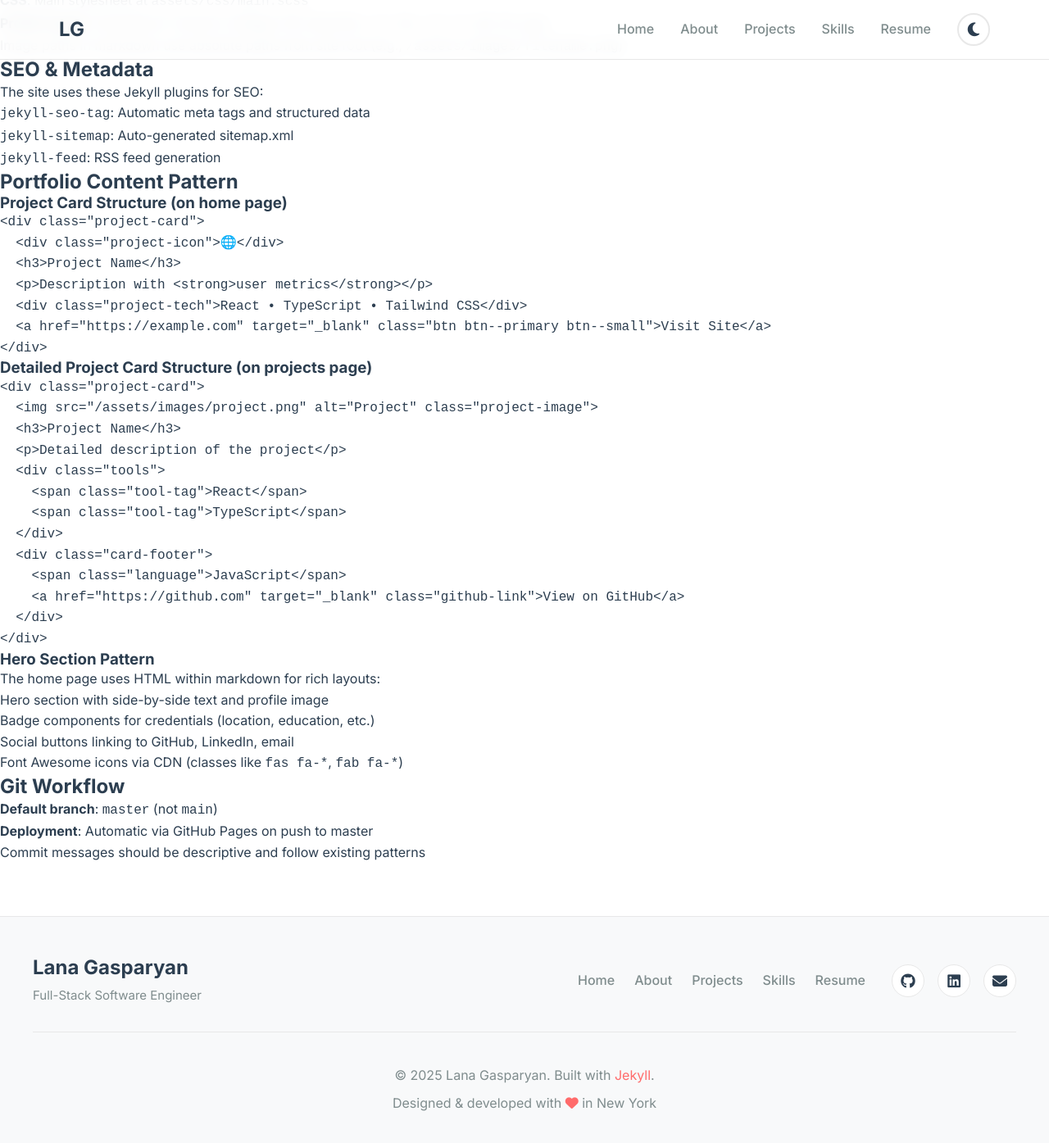
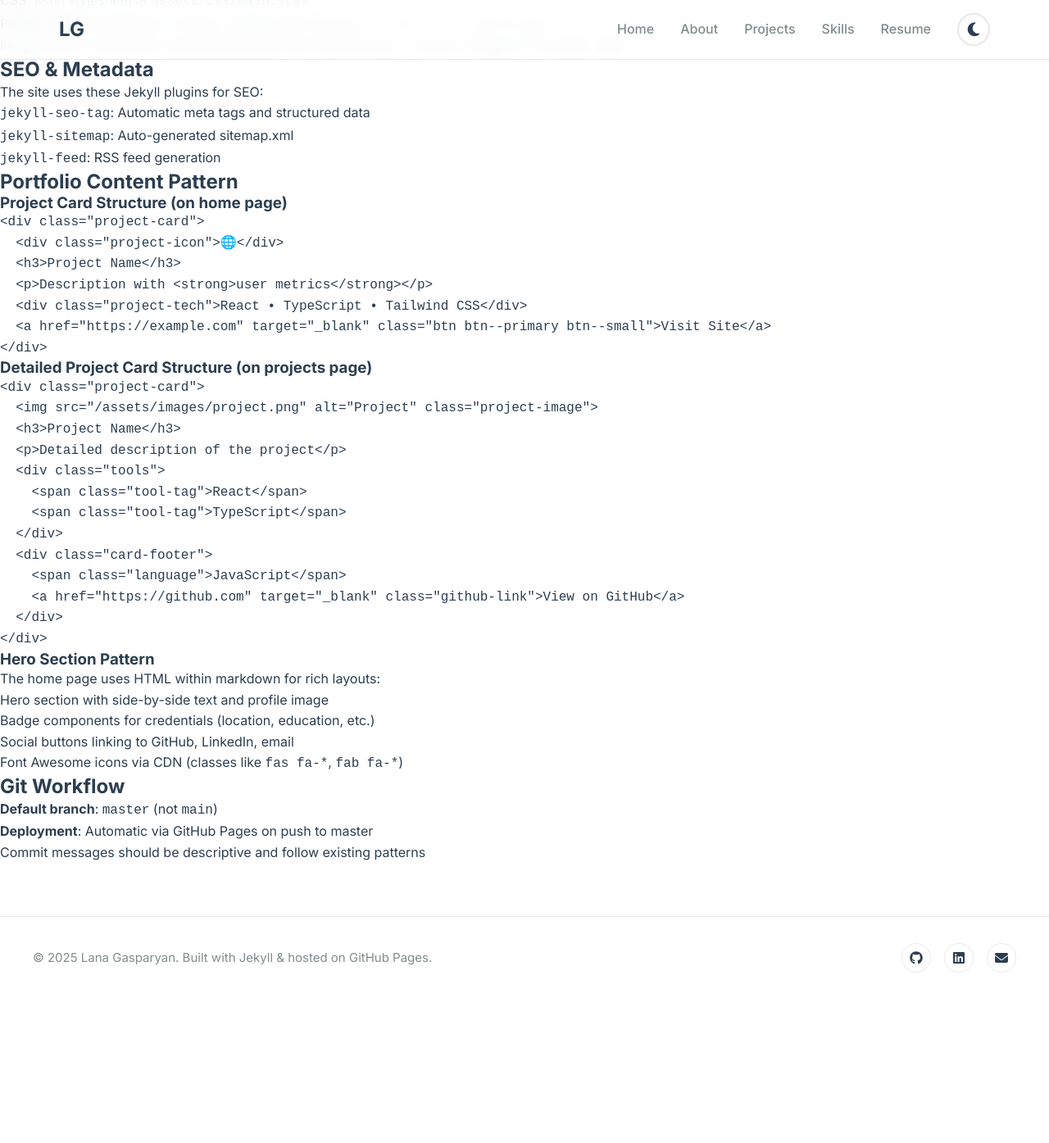
Before and after one commit to lanagasparyan/lanagasparyan.github.io, a Jekyll site: the page built from CLAUDE.md, in a window 1280 px wide and 1400 px high, scrolled down 3276 px. Shown: the top 1395 px of the window at 82% size. Built offline with Jekyll 4.4.1, drawn with Linux system fonts in a browser that asks for light colours; our own code applies the rules of GitHub Pages for plain Markdown files; after the commit the page ends 4495 px from its top, so only the background shows below that.

Commit message:
fix: match projects, CTA, and footer exactly to mockup
Updated content and styling to match the approved mockup exactly:

Projects Section Updates:
- Changed subtitle from "Real-world applications..." to "Some of my recent work"
- Updated BinaryDecimal description to mention "17+ utilities including Markdown editor..."
- Updated MemoDiction description to "AI-powered dictionary with automated content generation"
- Changed Skill Quest tagline from "Gamified Learning Platform" to "Full-Stack Application"
- Updated Skill Quest description to "AI Learning Planner with secure JWT authentication..."
- Fixed tech tags for all projects to match mockup
- Changed button class from .project-link to .project-footer
- Updated buttons to use .btn .btn-primary .btn-small classes
- Changed GitHub button text to "View on GitHub"

CTA Section Updates:
- Changed heading from "Let's Build Something Great Together" to "Let's Work Together"
- Updated description to match mockup exactly
- Added third button "View All Projects" as primary button
- Changed button order: View All Projects, Download Resume, Get in Touch
- Updated icons to match mockup (briefcase, file-pdf, envelope)

Footer Updates:
- Simplified layout to match mockup (two-column: text + social)
- Changed class names from .site-footer to .footer
- Updated text to "Built with Jekyll & hosted on GitHub Pages"
- Removed extra footer sections (navigation links, footer-info, footer-bottom)
- Changed background from bg-secondary to bg-primary
- Reduced padding and simplified structure
- Updated social link styling to smaller size (36px instead of 40px)

All changes ensure pixel-perfect match with the approved mockup design.

🤖 Generated with [Claude Code](https://claude.com/claude-code)

Co-Authored-By: Claude <noreply@anthropic.com>

```diff
--- a/_includes/footer/custom.html
+++ b/_includes/footer/custom.html
@@ -1,36 +1,19 @@
-<!-- Modern Footer -->
-<footer class="site-footer">
+<!-- Footer -->
+<footer class="footer">
     <div class="footer-container">
-        <div class="footer-content">
-            <div class="footer-info">
-                <h3>{{ site.author }}</h3>
-                <p>Full-Stack Software Engineer</p>
+        <div class="footer-text">
+            &copy; {{ 'now' | date: "%Y" }} {{ site.author }}. Built with Jekyll & hosted on GitHub Pages.
         </div>
-
-            <div class="footer-links">
-                <a href="{{ '/' | relative_url }}">Home</a>
-                <a href="{{ '/about/' | relative_url }}">About</a>
-                <a href="{{ '/projects/' | relative_url }}">Projects</a>
-                <a href="{{ '/skills/' | relative_url }}">Skills</a>
-                <a href="{{ '/resume/' | relative_url }}">Resume</a>
-            </div>
-
         <div class="footer-social">
-                <a href="https://github.com/{{ site.social.github }}" target="_blank" aria-label="GitHub">
+            <a href="https://github.com/{{ site.social.github }}" class="social-link" aria-label="GitHub" target="_blank">
                 <i class="fab fa-github"></i>
             </a>
-                <a href="https://www.linkedin.com/in/{{ site.social.linkedin }}" target="_blank" aria-label="LinkedIn">
+            <a href="https://www.linkedin.com/in/{{ site.social.linkedin }}" class="social-link" aria-label="LinkedIn" target="_blank">
                 <i class="fab fa-linkedin"></i>
             </a>
-                <a href="mailto:{{ site.social.email }}" aria-label="Email">
+            <a href="mailto:{{ site.social.email }}" class="social-link" aria-label="Email">
                 <i class="fas fa-envelope"></i>
             </a>
-            </div>
-        </div>
-
-        <div class="footer-bottom">
-            <p>&copy; {{ 'now' | date: "%Y" }} {{ site.author }}. Built with <a href="https://jekyllrb.com/" target="_blank">Jekyll</a>.</p>
-            <p>Designed & developed with <i class="fas fa-heart" style="color: var(--accent);"></i> in New York</p>
         </div>
     </div>
 </footer>
--- a/_sass/_footer.scss
+++ b/_sass/_footer.scss
@@ -1,69 +1,37 @@
 /**
  * Footer Styles
- * Modern footer with social links and copyright
+ * Simple footer with copyright and social links
  */
 
-.site-footer {
-    background: var(--bg-secondary);
+.footer {
+    background: var(--bg-primary);
     border-top: 1px solid var(--card-border);
-    padding: 3rem 2rem 2rem;
+    padding: 2rem;
     margin-top: 4rem;
 }
 
 .footer-container {
     max-width: 1200px;
     margin: 0 auto;
-}
-
-.footer-content {
     display: flex;
     justify-content: space-between;
     align-items: center;
     flex-wrap: wrap;
-    gap: 2rem;
-    margin-bottom: 2rem;
+    gap: 1.5rem;
 }
 
-.footer-info {
-    flex: 1;
-
-    h3 {
-        font-size: 1.5rem;
-        margin-bottom: 0.5rem;
-        font-family: 'Inter', sans-serif;
-        color: var(--text-primary);
-    }
-
-    p {
-        color: var(--text-secondary);
-        font-size: 0.9375rem;
-    }
-}
-
-.footer-links {
-    display: flex;
-    gap: 1.5rem;
-    flex-wrap: wrap;
-
-    a {
-        color: var(--text-secondary);
-        text-decoration: none;
-        font-weight: 500;
-        transition: color 0.3s ease;
-
-        &:hover {
-            color: var(--accent);
-        }
-    }
+.footer-text {
+    color: var(--text-secondary);
+    font-size: 0.9375rem;
 }
 
 .footer-social {
     display: flex;
     gap: 1rem;
 
-    a {
-        width: 40px;
-        height: 40px;
+    .social-link {
+        width: 36px;
+        height: 36px;
         border-radius: 50%;
         background: var(--card-bg);
         border: 1px solid var(--card-border);
@@ -73,7 +41,7 @@
         color: var(--text-primary);
         text-decoration: none;
         transition: all 0.3s ease;
-        font-size: 1.125rem;
+        font-size: 1rem;
 
         &:hover {
             background: var(--accent);
@@ -84,36 +52,11 @@
     }
 }
 
-.footer-bottom {
-    padding-top: 2rem;
-    border-top: 1px solid var(--card-border);
-    text-align: center;
-    color: var(--text-secondary);
-    font-size: 0.875rem;
-
-    p {
-        margin: 0.5rem 0;
-    }
-
-    a {
-        color: var(--accent);
-        text-decoration: none;
-
-        &:hover {
-            text-decoration: underline;
-        }
-    }
-}
-
 // Responsive design
 @media (max-width: 768px) {
-    .footer-content {
+    .footer-container {
         flex-direction: column;
         text-align: center;
-    }
-
-    .footer-links {
-        justify-content: center;
     }
 
     .footer-social {
--- a/_sass/_projects.scss
+++ b/_sass/_projects.scss
@@ -98,29 +98,10 @@
     font-weight: 500;
 }
 
-.project-links {
+.project-footer {
     display: flex;
     gap: 0.75rem;
     margin-top: auto;
-}
-
-.project-link {
-    font-size: 0.875rem;
-    font-weight: 600;
-    color: var(--accent);
-    text-decoration: none;
-    display: inline-flex;
-    align-items: center;
-    gap: 0.375rem;
-    transition: color 0.3s ease;
-
-    &:hover {
-        color: var(--accent-hover);
-    }
-
-    i {
-        font-size: 0.875rem;
-    }
 }
 
 // Responsive design
```
Also changed, not shown: index.markdown (+32 -28 lines). Lines whose indentation alone changed are shown as unchanged.
